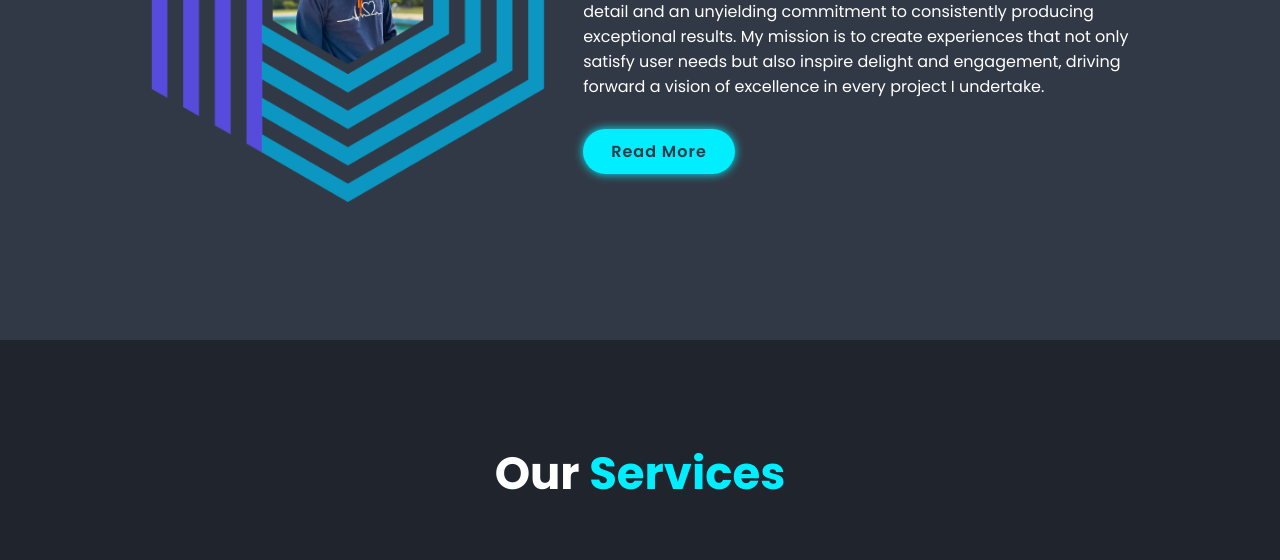
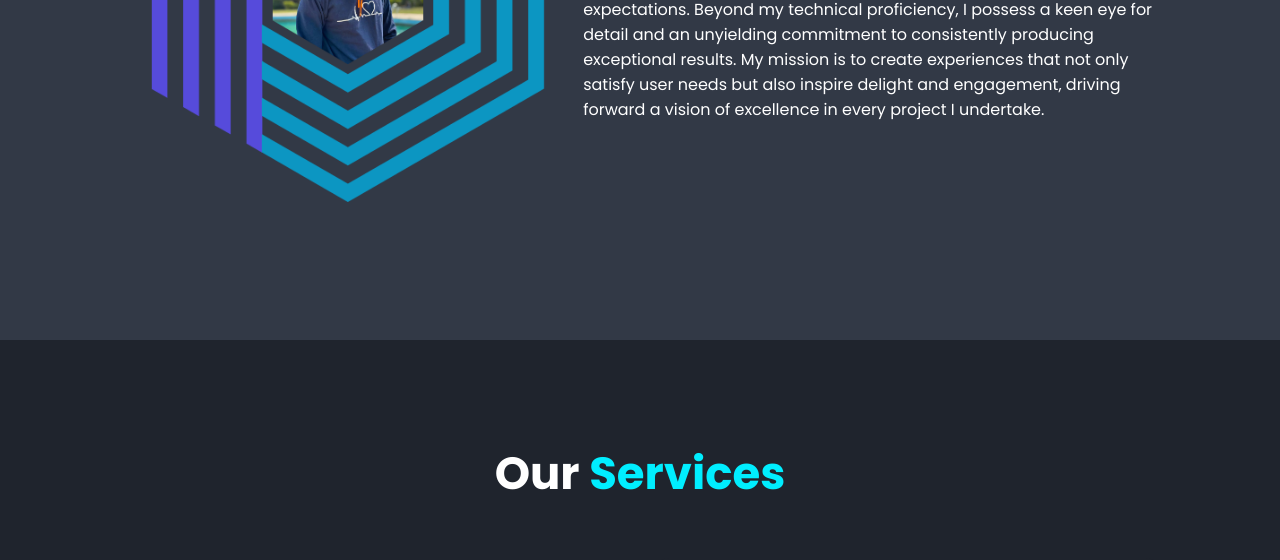
Before and after one commit to RK-Karthik14/KarthikPortfolio, a plain HTML site: page index.html in a window 1280 px wide. Shown: the part 1260-1820 px from the top of the page. Drawn offline with nearby package versions, Linux system fonts and the light colour scheme.

Commit message:
Update index.html

```diff
--- a/index.html
+++ b/index.html
@@ -50,7 +50,6 @@
             <h2 class="heading">About <span>Me</span></h2>
             <h3>Web & Flutter Application Developer</h3>
             <p>Motivated by an unwavering passion for crafting innovative solutions that enhance user interactions, I am wholeheartedly dedicated to delivering top-tier applications that not only meet but exceed user expectations. Beyond my technical proficiency, I possess a keen eye for detail and an unyielding commitment to consistently producing exceptional results. My mission is to create experiences that not only satisfy user needs but also inspire delight and engagement, driving forward a vision of excellence in every project I undertake.</p>
-            <a href="https://rkkarthik.pythonanywhere.com/" class="btn">Read More</a>
 
         </div>
     </section>
```
